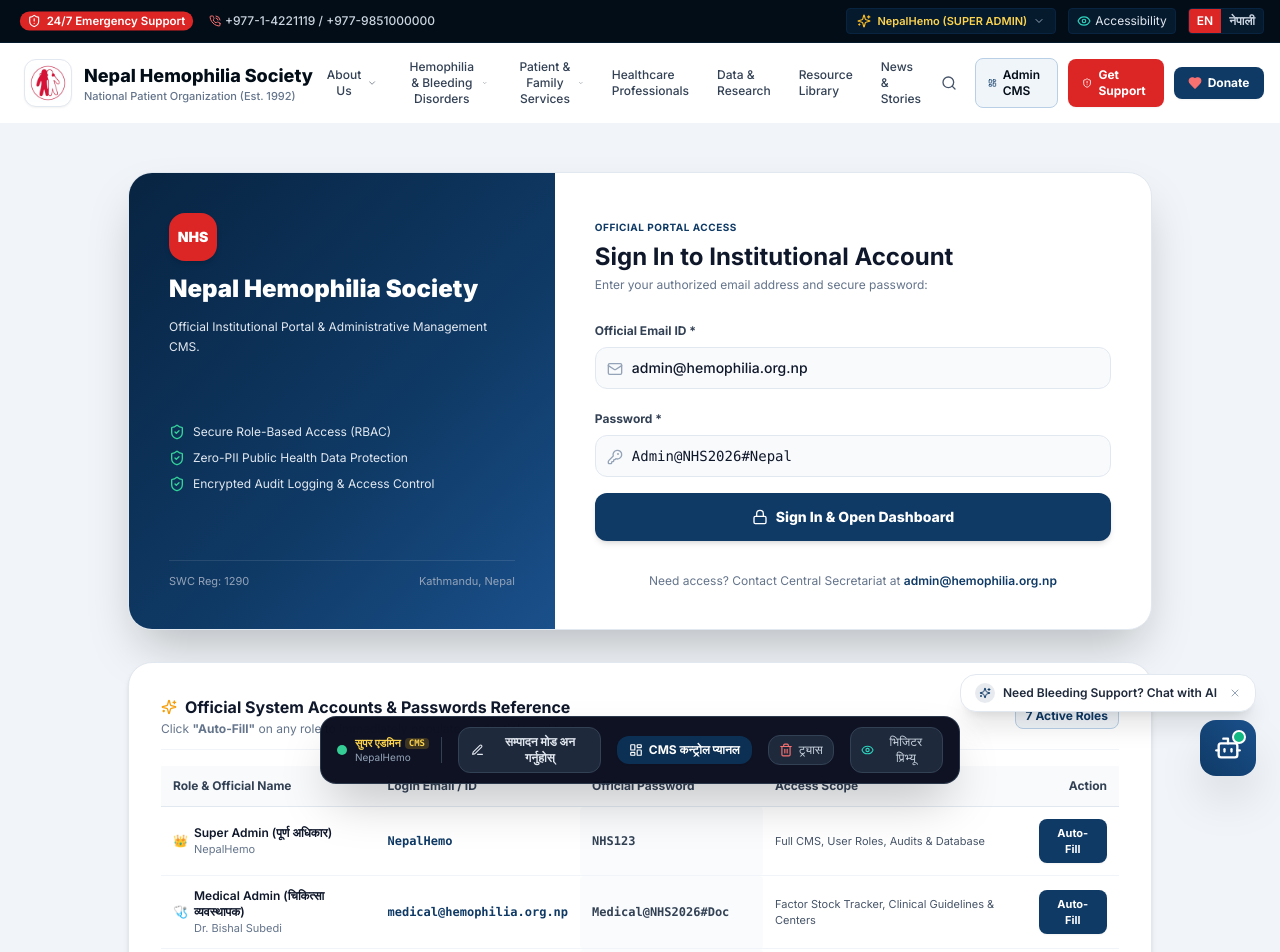
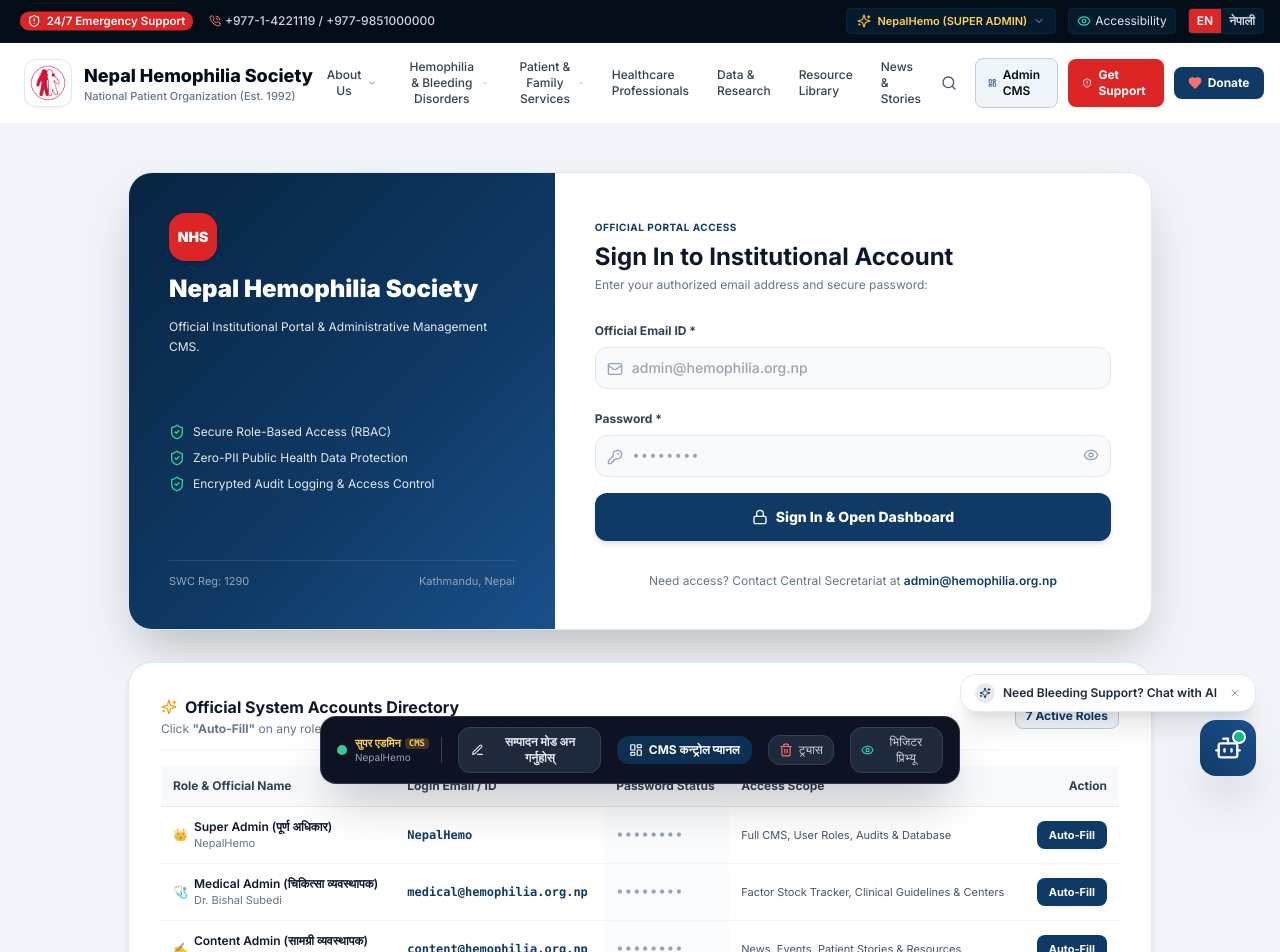
Before and after one commit to N2047/nepal-hemophila, a Next.js app: page /auth/login in a window 1280 px wide. Shown: the top 952 px of the page. Built offline with nearby package versions, Linux system fonts and the light colour scheme.

Commit message:
fix(security): hide plain text credentials and mask password inputs

```diff
--- a/src/app/admin/page.tsx
+++ b/src/app/admin/page.tsx
@@ -94,8 +94,8 @@
 
   // Super Admin Password Gate & Credential State
   const [adminUnlocked, setAdminUnlocked] = useState<boolean>(false);
-  const [adminIdInput, setAdminIdInput] = useState<string>("NepalHemo");
-  const [adminPasswordInput, setAdminPasswordInput] = useState<string>("NHS123");
+  const [adminIdInput, setAdminIdInput] = useState<string>("");
+  const [adminPasswordInput, setAdminPasswordInput] = useState<string>("");
   const [showPassword, setShowPassword] = useState<boolean>(false);
   const [loginError, setLoginError] = useState<string>("");
 
@@ -123,7 +123,7 @@
       setAdminUnlocked(true);
       setLoginError("");
     } else {
-      setLoginError("अमान्य लगइन विवरण! कृपया सही Admin ID (NepalHemo) र Password (NHS123) प्रविष्ट गर्नुहोस्।");
+      setLoginError("अमान्य लगइन विवरण! कृपया आफ्नो सही Admin ID र Password प्रविष्ट गर्नुहोस्।");
     }
   };
 
@@ -206,25 +206,22 @@
                 required
                 value={adminIdInput}
                 onChange={(e) => setAdminIdInput(e.target.value)}
-                placeholder="NepalHemo"
+                placeholder="प्रणाली आइडी राख्नुहोस्"
                 className="w-full px-3.5 py-2.5 rounded-xl bg-slate-50 border-2 border-slate-300 text-black font-extrabold text-sm focus:outline-none focus:border-amber-500 focus:bg-white transition-colors"
               />
             </div>
 
             <div className="space-y-1.5">
-              <div className="flex items-center justify-between">
-                <label className="text-xs font-black text-black block">
-                  Password (पासवर्ड) *
-                </label>
-                <span className="text-[11px] font-mono text-black font-bold">डिफल्ट: NHS123</span>
-              </div>
+              <label className="text-xs font-black text-black block">
+                Password (पासवर्ड) *
+              </label>
               <div className="relative">
                 <input
                   type={showPassword ? "text" : "password"}
                   required
                   value={adminPasswordInput}
                   onChange={(e) => setAdminPasswordInput(e.target.value)}
-                  placeholder="NHS123"
+                  placeholder="••••••••"
                   className="w-full pl-3.5 pr-10 py-2.5 rounded-xl bg-slate-50 border-2 border-slate-300 text-black font-mono font-extrabold text-sm focus:outline-none focus:border-amber-500 focus:bg-white transition-colors"
                 />
                 <button
@@ -247,16 +244,6 @@
           </form>
 
           <div className="pt-2 border-t border-slate-200 flex flex-col gap-2 text-center">
-            <button
-              type="button"
-              onClick={() => {
-                setAdminIdInput("NepalHemo");
-                setAdminPasswordInput("NHS123");
-              }}
-              className="text-xs text-slate-700 hover:text-black font-bold hover:underline"
-            >
-              💡 डिफल्ट विवरण भर्नुहोस्: ID: NepalHemo | Password: NHS123
-            </button>
             <Link
               href="/"
               className="text-xs font-black text-primary hover:underline flex items-center justify-center gap-1 pt-1"
@@ -294,12 +281,12 @@
               <div className="flex items-center gap-2 bg-amber-50 border-2 border-amber-400 px-3 py-1 rounded-xl shadow-xs">
                 <span className="text-black font-black text-xs sm:text-sm">Password:</span>
                 <input
-                  type="text"
-                  value={adminPasswordInput}
+                  type="password"
+                  value={adminPasswordInput || "NHS123"}
                   onChange={(e) => setAdminPasswordInput(e.target.value)}
-                  className="bg-white border-2 border-black rounded-lg px-2.5 py-0.5 text-black font-mono font-black text-sm w-32 focus:outline-none focus:ring-2 focus:ring-amber-500 shadow-inner"
-                  placeholder="NHS123"
-                  title="Super Admin Password"
+                  className="bg-white border-2 border-black rounded-lg px-2.5 py-0.5 text-black font-mono font-black text-sm w-28 tracking-widest focus:outline-none focus:ring-2 focus:ring-amber-500 shadow-inner"
+                  placeholder="••••••••"
+                  title="Super Admin Password (Masked)"
                 />
               </div>
             </div>
--- a/src/app/auth/login/page.tsx
+++ b/src/app/auth/login/page.tsx
@@ -16,7 +16,9 @@
   Building2,
   AlertCircle,
   Copy,
-  Check
+  Check,
+  Eye,
+  EyeOff
 } from "lucide-react";
 import Link from "next/link";
 
@@ -25,8 +27,9 @@
   const { isNepali } = useLanguage();
   const { loginWithCredentials, availableUsers } = useAuth();
 
-  const [email, setEmail] = useState("admin@hemophilia.org.np");
-  const [password, setPassword] = useState("Admin@NHS2026#Nepal");
+  const [email, setEmail] = useState("");
+  const [password, setPassword] = useState("");
+  const [showPassword, setShowPassword] = useState(false);
   const [errorMessage, setErrorMessage] = useState("");
   const [copiedKey, setCopiedKey] = useState<string | null>(null);
 
@@ -208,13 +211,20 @@
                 <div className="relative">
                   <KeyRound className="w-4 h-4 text-slate-400 absolute left-3 top-3.5" />
                   <input
-                    type="text"
+                    type={showPassword ? "text" : "password"}
                     required
                     value={password}
                     onChange={(e) => setPassword(e.target.value)}
-                    placeholder="Enter password..."
-                    className="w-full pl-9 pr-3 py-2.5 rounded-xl bg-slate-50 border border-slate-200 text-xs sm:text-sm font-mono focus:outline-none focus:border-primary"
+                    placeholder="••••••••"
+                    className="w-full pl-9 pr-10 py-2.5 rounded-xl bg-slate-50 border border-slate-200 text-xs sm:text-sm font-mono focus:outline-none focus:border-primary"
                   />
+                  <button
+                    type="button"
+                    onClick={() => setShowPassword(!showPassword)}
+                    className="absolute right-3 top-3 text-slate-400 hover:text-slate-700"
+                  >
+                    {showPassword ? <EyeOff className="w-4 h-4" /> : <Eye className="w-4 h-4" />}
+                  </button>
                 </div>
               </div>
 
@@ -242,11 +252,11 @@
               <div className="flex items-center gap-2">
                 <Sparkles className="w-4 h-4 text-amber-500" />
                 <h3 className="font-bold text-base text-slate-900">
-                  {isNepali ? "आधिकारिक प्रयोगकर्ता खाता तथा पासवर्ड सूची" : "Official System Accounts & Passwords Reference"}
+                  {isNepali ? "आधिकारिक प्रयोगकर्ता खाता सूची" : "Official System Accounts Directory"}
                 </h3>
               </div>
               <p className="text-xs text-slate-500 mt-0.5">
-                Click <strong>"Auto-Fill"</strong> on any role to immediately populate credentials and test:
+                Click <strong>"Auto-Fill"</strong> on any role to securely populate account and sign in:
               </p>
             </div>
             <span className="text-xs font-bold px-2.5 py-1 bg-primary-50 text-primary rounded-lg border border-primary-200 self-start sm:self-auto">
@@ -260,7 +270,7 @@
                 <tr>
                   <th className="py-3 px-3">Role & Official Name</th>
                   <th className="py-3 px-3">Login Email / ID</th>
-                  <th className="py-3 px-3">Official Password</th>
+                  <th className="py-3 px-3">Password Status</th>
                   <th className="py-3 px-3">Access Scope</th>
                   <th className="py-3 px-3 text-right">Action</th>
                 </tr>
@@ -278,8 +288,8 @@
                       </div>
                     </td>
                     <td className="py-3 px-3 font-mono text-primary font-bold">{acc.email}</td>
-                    <td className="py-3 px-3 font-mono text-slate-700 font-semibold bg-slate-50/80 px-2 rounded">
-                      {acc.password}
+                    <td className="py-3 px-3 font-mono text-slate-400 font-bold tracking-widest bg-slate-50/80 px-2 rounded">
+                      ••••••••
                     </td>
                     <td className="py-3 px-3 text-slate-600 text-[11px]">{acc.scope}</td>
                     <td className="py-3 px-3 text-right">
```
